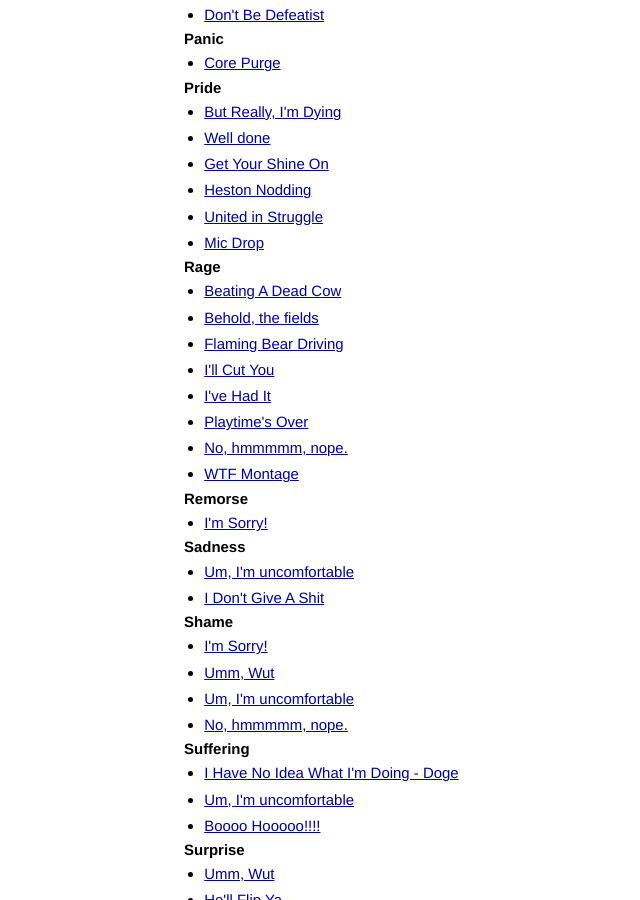
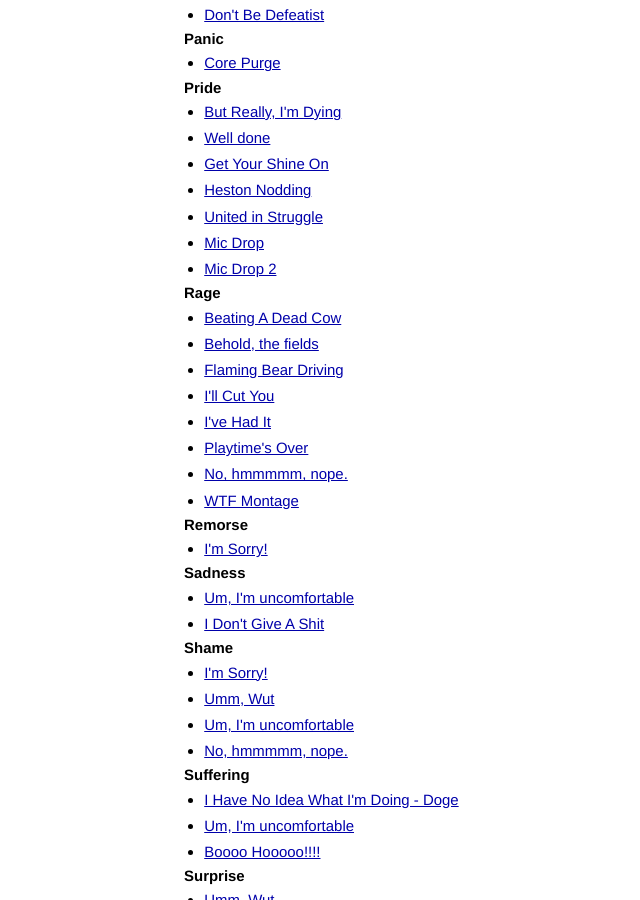
Before and after one commit to jschairb/zeitgeist, a Jekyll site: the page built from index.html, in a window 1280 px wide and 900 px high, scrolled down 2072 px. Shown: the whole window, without its empty margins (142-782 px from the left). Built offline with Jekyll 4.4.1, drawn with Linux system fonts in a browser that asks for light colours; Markdown is read by kramdown in place of the engine named in the settings.

Commit message:
MIC DROP 2

```diff
--- a/_data/categories.yaml
+++ b/_data/categories.yaml
@@ -86,6 +86,7 @@ Pride:
   - heston-nodding
   - katniss-fingers
   - mic-drop
+  - mic-drop-2
 Rage:
   - beating-a-dead-cow
   - behold-the-fields
--- a/_data/images.yaml
+++ b/_data/images.yaml
@@ -106,6 +106,9 @@ lesson-here-homie:
 mic-drop:
   file: mic-drop.gif
   name: Mic Drop
+mic-drop-2:
+  file: mic-drop-2.gif
+  name: Mic Drop 2
 michael-bluth-what-no:
   file: michael-bluth-what-no.gif
   name: "What, No"
```
Also changed, not shown: images/mic-drop-2.gif (added).
